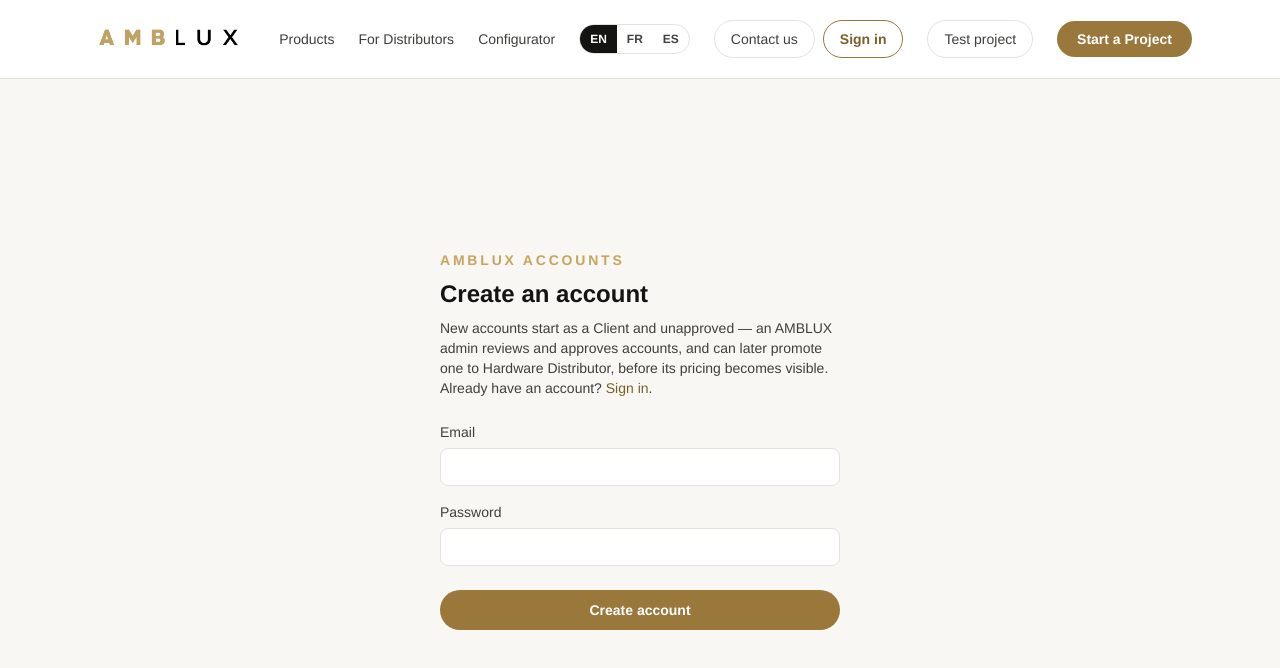
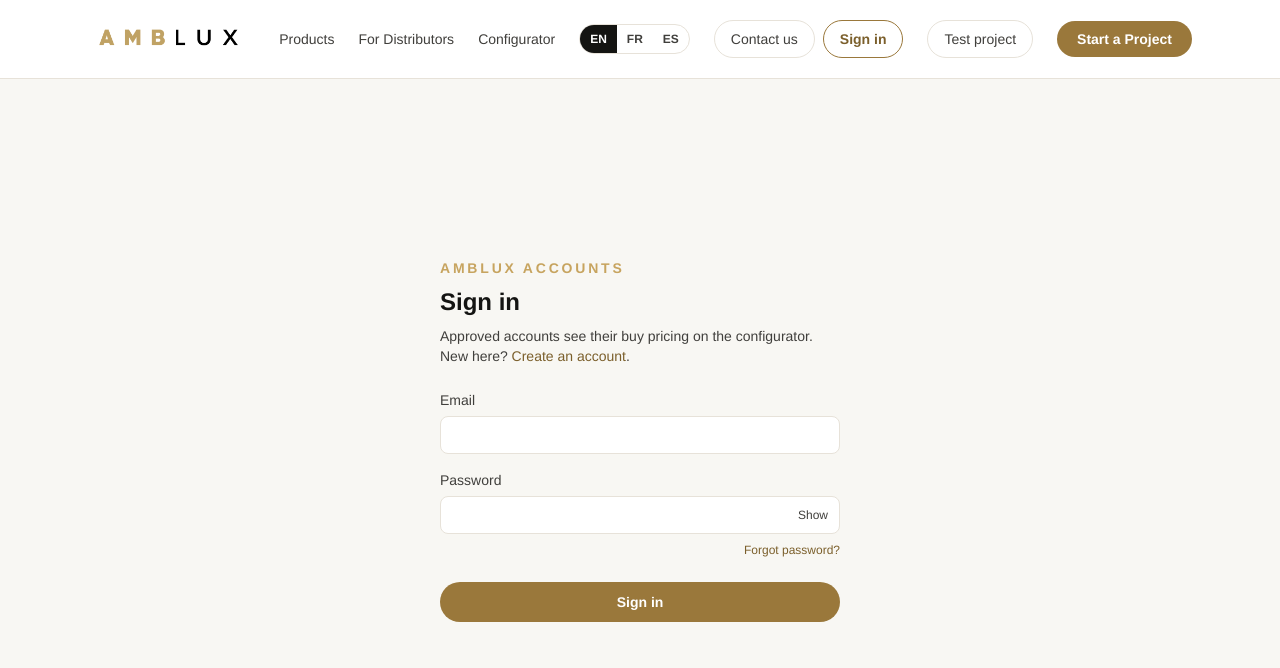
Before and after one commit to equintana-design/Amblux-site, a Next.js app: page /sign-in in a window 1280 px wide. Shown: the top 668 px of the page. Built offline with nearby package versions, Linux system fonts and the light colour scheme; no server answers.

Commit message:
Update page.tsx

```diff
--- a/app/sign-in/page.tsx
+++ b/app/sign-in/page.tsx
@@ -1,8 +1,9 @@
 import Link from "next/link";
-import { signUpAction } from "@/app/account/actions";
+import { signInAction } from "@/app/account/actions";
+import { PasswordInput } from "@/app/components/PasswordInput";
 import { SiteHeader } from "@/app/components/SiteHeader";
 
-export default async function SignUpPage({
+export default async function SignInPage({
   searchParams,
 }: {
   searchParams: Promise<{ error?: string }>;
@@ -14,12 +15,11 @@
       <SiteHeader />
       <div className="mx-auto flex w-full max-w-md flex-1 flex-col justify-center px-6 py-16">
         <p className="text-sm font-semibold uppercase tracking-[0.2em] text-accent-soft">AMBLUX Accounts</p>
-        <h1 className="mt-2 text-2xl font-semibold text-foreground">Create an account</h1>
+        <h1 className="mt-2 text-2xl font-semibold text-foreground">Sign in</h1>
         <p className="mt-2 text-sm text-muted">
-          New accounts start as a Client and unapproved — an AMBLUX admin reviews and approves accounts, and can
-          later promote one to Hardware Distributor, before its pricing becomes visible. Already have an account?{" "}
-          <Link href="/sign-in" className="font-medium text-accent-strong hover:underline">
-            Sign in
+          Approved accounts see their buy pricing on the configurator. New here?{" "}
+          <Link href="/sign-up" className="font-medium text-accent-strong hover:underline">
+            Create an account
           </Link>
           .
         </p>
@@ -28,7 +28,7 @@
           <p className="mt-4 rounded-lg border border-red-200 bg-red-50 px-4 py-3 text-sm text-red-700">{error}</p>
         )}
 
-        <form action={signUpAction} className="mt-6 flex flex-col gap-4">
+        <form action={signInAction} className="mt-6 flex flex-col gap-4">
           <label className="flex flex-col gap-1.5 text-sm">
             <span className="font-medium text-muted">Email</span>
             <input
@@ -38,21 +38,15 @@
               className="rounded-lg border border-border bg-surface px-3 py-2 text-sm focus:border-accent focus:outline-none focus:ring-1 focus:ring-accent"
             />
           </label>
-          <label className="flex flex-col gap-1.5 text-sm">
-            <span className="font-medium text-muted">Password</span>
-            <input
-              type="password"
-              name="password"
-              required
-              minLength={6}
-              className="rounded-lg border border-border bg-surface px-3 py-2 text-sm focus:border-accent focus:outline-none focus:ring-1 focus:ring-accent"
-            />
-          </label>
+          <PasswordInput label="Password" name="password" autoComplete="current-password" />
+          <Link href="/forgot-password" className="-mt-2 self-end text-xs font-medium text-accent-strong hover:underline">
+            Forgot password?
+          </Link>
           <button
             type="submit"
             className="mt-2 rounded-full bg-accent px-4 py-2.5 text-sm font-semibold text-white transition-colors hover:bg-accent-strong"
           >
-            Create account
+            Sign in
           </button>
         </form>
       </div>
```
